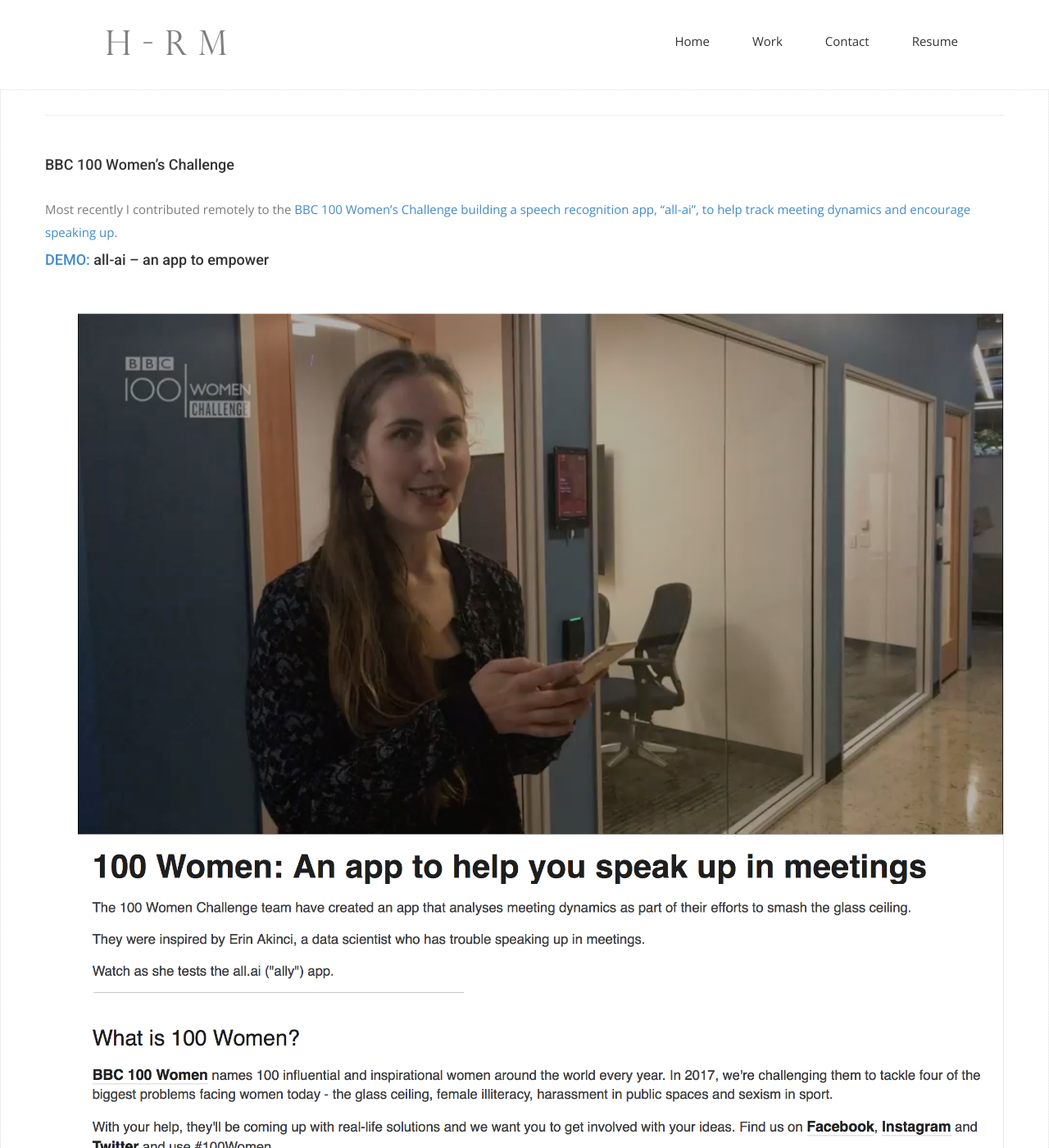
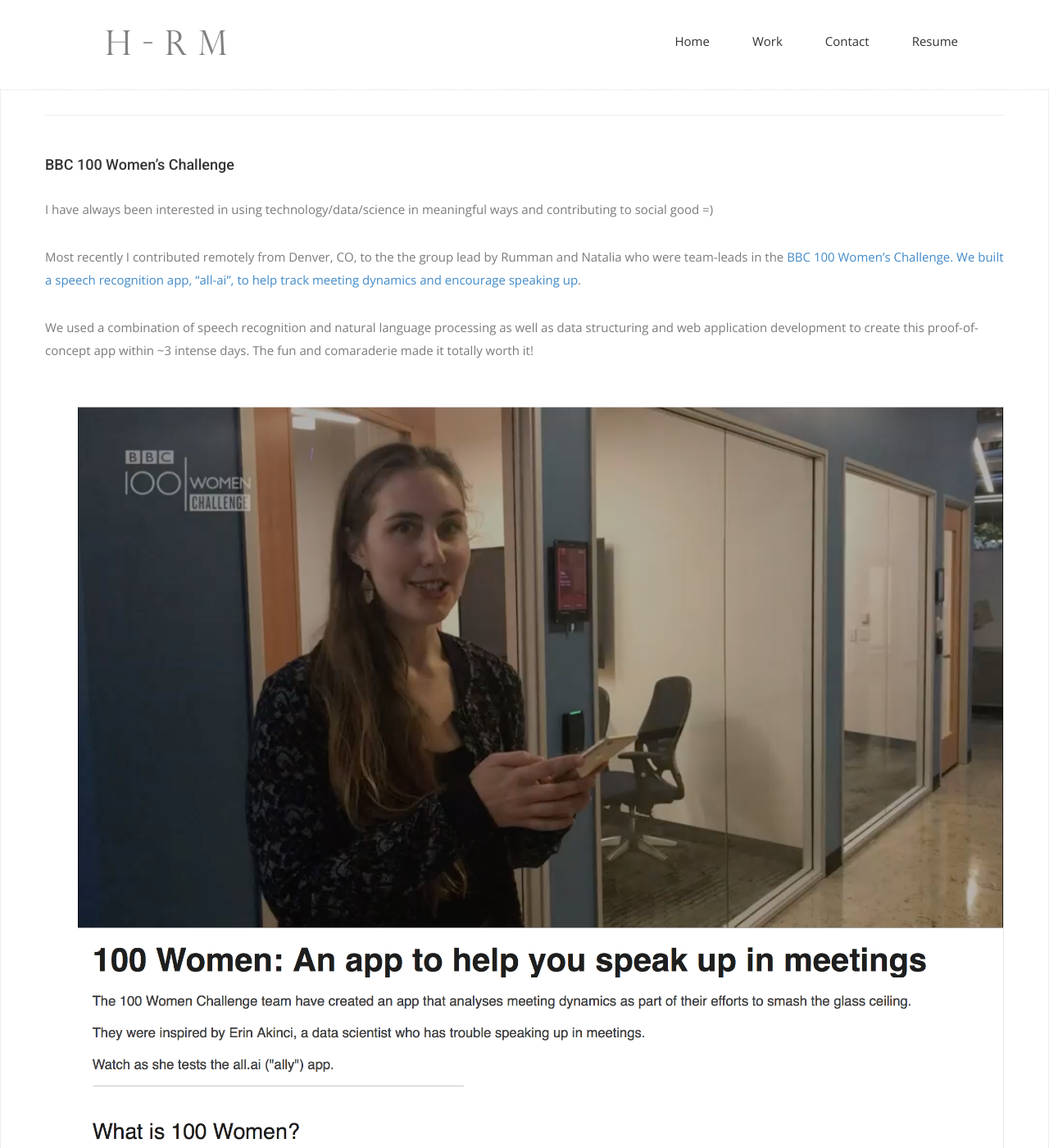
Before and after one commit to hengrumay/hengrumay.github.io, a Jekyll site: the page built from _pages/bbc_100_women_challenge_2017.md, in a window 1280 px wide and 1400 px high. Shown: the whole window at 82% size. Built offline with Jekyll 4.4.1, drawn with Linux system fonts in a browser that asks for light colours; nearby versions of some CDN libraries; some web fonts are replaced; our own code applies the rules of GitHub Pages for plain Markdown files; some of the changed text lies outside the part shown.

Commit message:
Update bbc_100_women_challenge_2017.md

```diff
--- a/_pages/bbc_100_women_challenge_2017.md
+++ b/_pages/bbc_100_women_challenge_2017.md
@@ -1,14 +1,15 @@
 #### BBC 100 Women's Challenge
 
+I have always been interested in using technology/data/science in meaningful ways and contributing to social good =)
 
-Most recently I contributed remotely to the [BBC 100 Women's Challenge building a speech recognition app, "all-ai", to help track meeting dynamics and encourage speaking up](http://www.bbc.co.uk/mediacentre/latestnews/2017/bbc-100-women-challenge-2017-silicon-valley-reveal-solution).
+Most recently I contributed remotely from Denver, CO, to the the group lead by Rumman and Natalia who were team-leads in the [BBC 100 Women's Challenge. We built a speech recognition app, "all-ai", to help track meeting dynamics and encourage speaking up](http://www.bbc.co.uk/mediacentre/latestnews/2017/bbc-100-women-challenge-2017-silicon-valley-reveal-solution).
 
-
-#### [DEMO:](http://www.bbc.com/news/av/world-41531054/100-women-an-app-to-help-you-speak-up-in-meetings) all-ai -- an app to empower
+We used a combination of speech recognition and natural language processing as well as data structuring and web application development to create this proof-of-concept app within ~3 intense days. The fun and comaraderie made it totally worth it!
 
 [![Demo-video](https://hengrumay.github.io/img/projects/bbc100women_all-ai_appDemo.png)](http://www.bbc.com/news/av/world-41531054/100-women-an-app-to-help-you-speak-up-in-meetings)
+#### [DEMO:](http://www.bbc.com/news/av/world-41531054/100-women-an-app-to-help-you-speak-up-in-meetings) all-ai -- an app to empower
 * click to watch demo @ BBC World
 
-#### [VIDEO:](https://www.facebook.com/BBC100women/videos/1537111543020785/) Final day challenge solutions reveal
+#### [VIDEO:](https://www.facebook.com/BBC100women/videos/1537111543020785/) Final day challenge solutions revealed at FB-HQ
 
 #### Documentary Broadcast: Aired on BBC World News TV over the weekend of 18/19th Nov 2017
```
